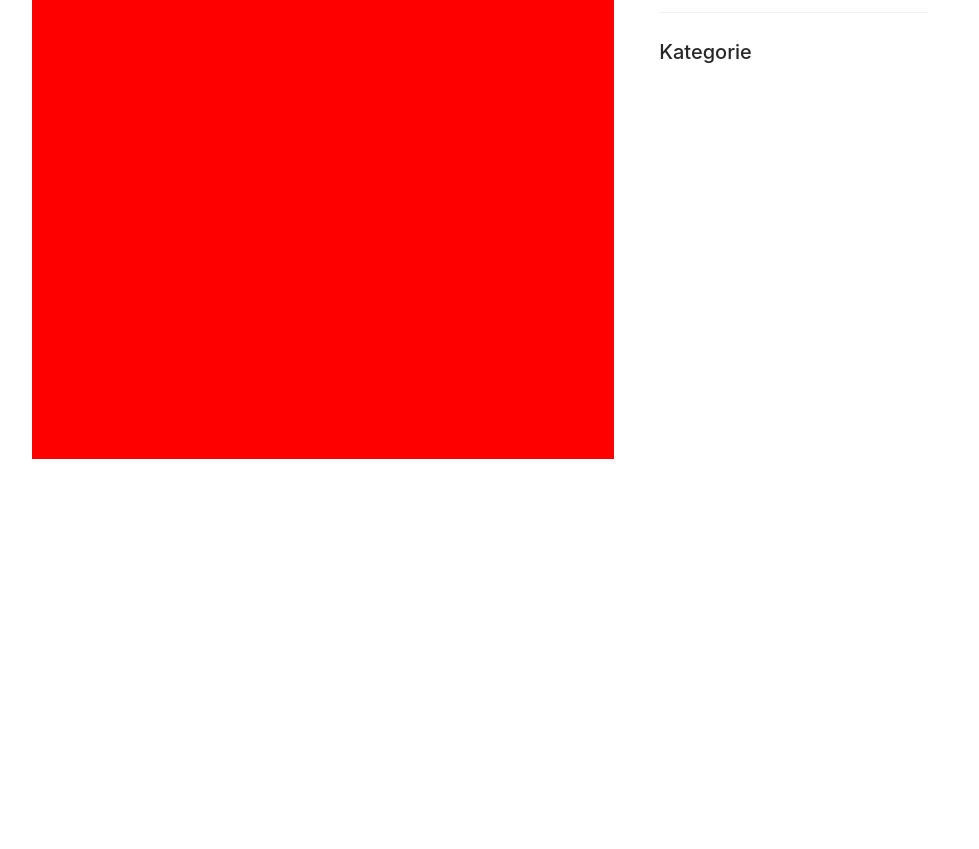
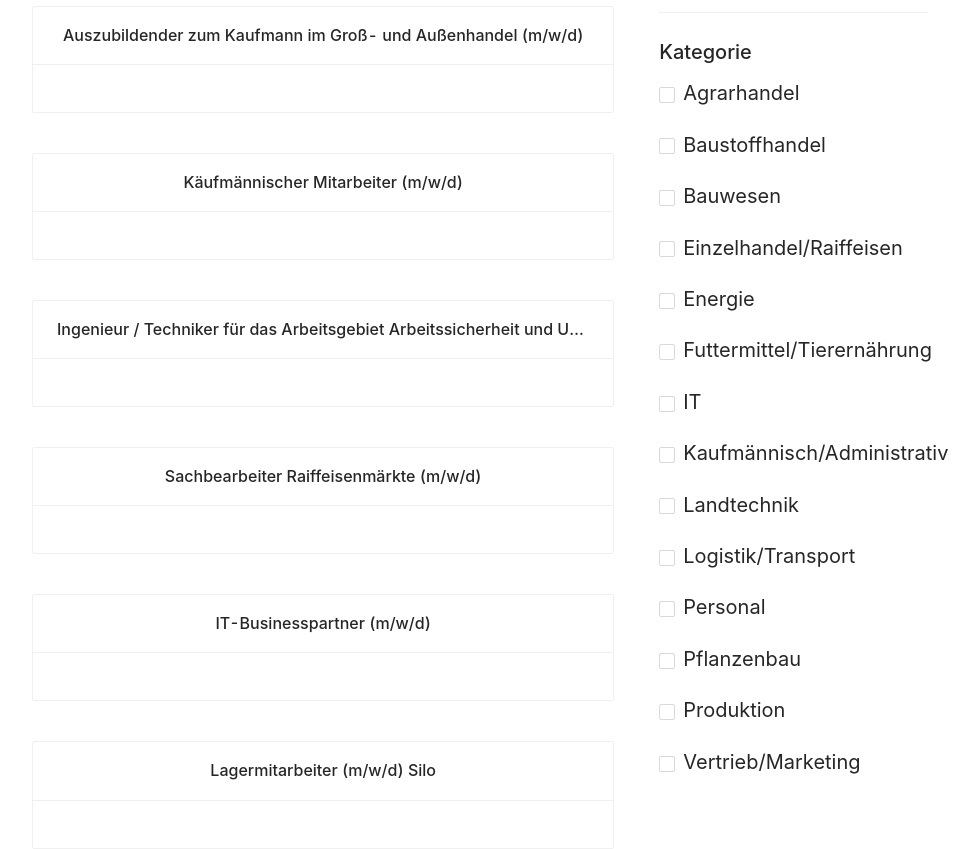
Before and after one commit to niklasbec/probetag, a React (Create React App) app: page /jobs in a window 1280 px wide. Shown: the part 460-1309 px from the top of the page, without its empty margins (160-1139 px from the left). Before the commit the page ends 940 px from the top, so only its background shows below. Built offline with nearby package versions, Linux system fonts and the light colour scheme.

Commit message:
added some styling, job listing are rendering through dummy data

```diff
--- a/src/App.css
+++ b/src/App.css
@@ -26,16 +26,24 @@
 
 .job-postings {
   width: 65%;
-  background-color: red;
-  height: 600px;
 }
 
 .filter-pannel {
   width: 30%;
-  height: 600px;
 }
 
 .category-heading {
   float: left;
   font-size: 20px;
 }
+
+.ant-checkbox-group-item {
+  width: 100%;
+  text-align: left;
+  font-size: 20px !important;
+  margin-bottom: 20px !important;
+}
+
+.job-listing-item {
+  margin-bottom: 40px;
+}
--- a/src/components/Jobs.js
+++ b/src/components/Jobs.js
@@ -1,27 +1,51 @@
 import React from "react";
 import { Divider } from "antd";
+import { Card } from 'antd';
 import "antd/dist/antd.css";
+import { Checkbox } from 'antd';
+import { Input } from "antd";
 
-import { Input } from "antd";
-import { AudioOutlined } from "@ant-design/icons";
+/*Data import*/
+import {data} from "../dummy-data/data"
 
 const { Search } = Input;
 
-const suffix = (
-  <AudioOutlined
-    style={{
-      fontSize: 16,
-      color: "#1890ff",
-    }}
-  />
-);
+
+const checkBoxChange = (checkedValues) => {
+    console.log('checked = ', checkedValues);
+}
+
+const jobCategories = [
+    { label: 'Agrarhandel', value: 'Agrarhandel' },
+    { label: 'Baustoffhandel', value: 'Baustoffhandel' },
+    { label: 'Bauwesen', value: 'Bauwesen', disabled: false },
+    { label: 'Einzelhandel/Raiffeisen', value: 'Einzelhandel/Raiffeisen' },
+    { label: 'Energie', value: 'Energie' },
+    { label: 'Futtermittel/Tierernährung', value: 'Futtermittel/Tierernährung', disabled: false },
+    { label: 'IT', value: 'IT' },
+    { label: 'Kaufmännisch/Administrativ', value: 'Kaufmännisch/Administrativ' },
+    { label: 'Landtechnik', value: 'Landtechnik', disabled: false },
+    { label: 'Logistik/Transport', value: 'Logistik/Transport', disabled: false },
+    { label: 'Personal', value: 'Personal' },
+    { label: 'Pflanzenbau', value: 'Pflanzenbau' },
+    { label: 'Produktion', value: 'Produktion', disabled: false },
+    { label: 'Vertrieb/Marketing', value: 'Vertrieb/Marketing', disabled: false },
+  ];
 
 function Jobs() {
   return (
     <div className="jobs">
       <h1 className="main-heading">Ihre Karriere bei AGRAVIS</h1>
       <div className="job-search">
-        <div className="job-postings"></div>
+        <div className="job-postings">
+        {data.map((curr) => {
+        return(
+            <div className="job-listing-item">
+                <Card title={curr.title}/>
+            </div>
+            )
+        })}
+        </div>
         <div className="filter-pannel">
           <Search
             placeholder="input search text"
@@ -38,6 +62,12 @@ function Jobs() {
           />
           <Divider />
           <h3 className="category-heading">Kategorie</h3>
+          <Checkbox.Group
+      options={jobCategories}
+        style={{"font-size": "20px"}}
+      defaultValue={['Apple']}
+      onChange={checkBoxChange}
+    />
         </div>
       </div>
     </div>
```
